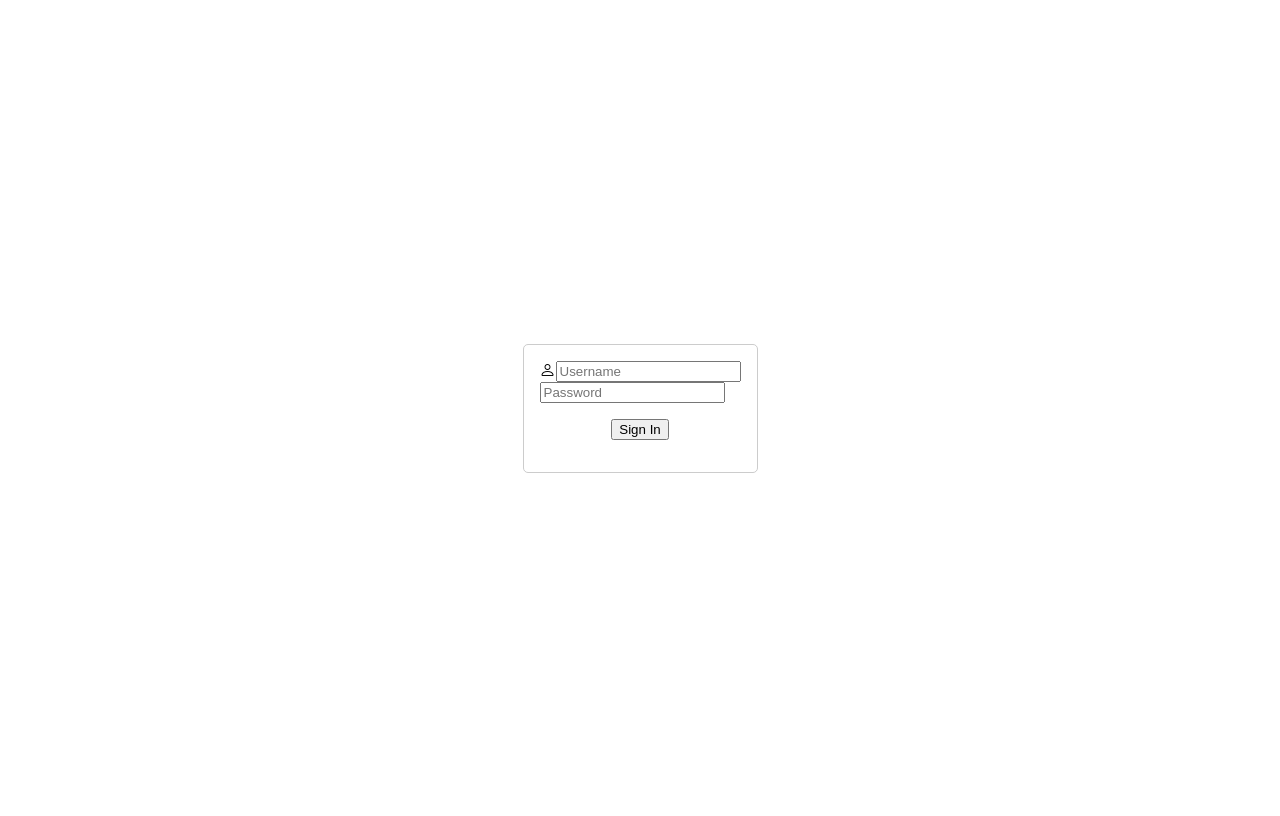
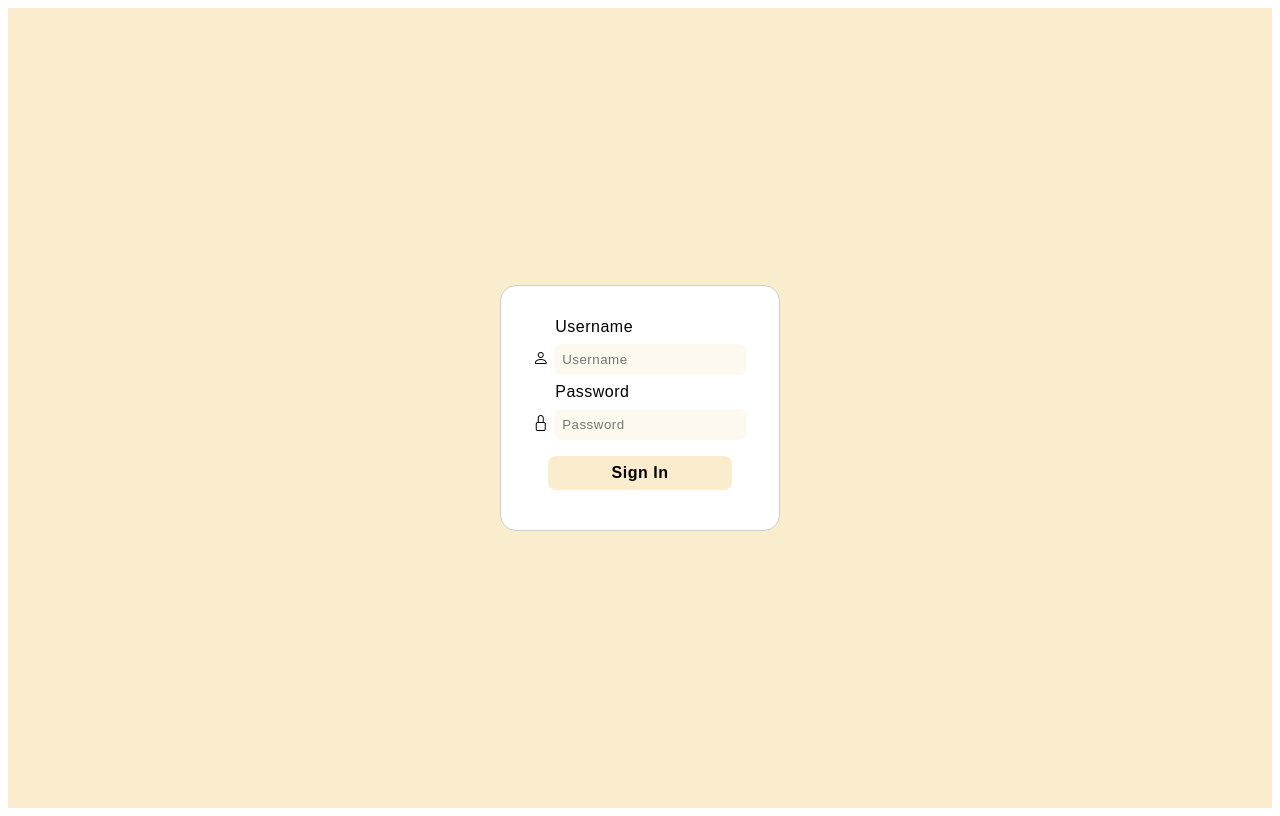
Before and after one commit to TIGERS-KZ/tigers, an Angular app in the folder segment/: page / in a window 1280 px wide. Built offline with nearby package versions, Linux system fonts and the light colour scheme.

Commit message:
third commit

```diff
--- a/segment/src/app/signin/signin.component.css
+++ b/segment/src/app/signin/signin.component.css
@@ -4,17 +4,32 @@
     justify-content: center;
     align-items: center;
     height: 100vh;
+    background: #FAEDCD;
 }
 #form {
     display: block;
     margin: auto;
     border: 1px solid #ccc;
-    border-radius: 5px;
-    padding: 1rem;
+    border-radius: 1rem;
+    padding: 2rem;
+    background: #fff;
+}
+form *{
+    font-family: 'Poppins',sans-serif;
+    color: #000;
+    letter-spacing: 0.5px;
+    outline: none;
+    border: none;
 }
 .btn {
     display: block;
-    margin: 1rem auto;
+    margin: .5rem auto;
+    padding: .5rem 4rem;
+    border-radius: .5rem;
+    border: none;
+    background: #FAEDCD;
+    font-weight: 700;
+    font-size: 1rem;
 }
 .user {
     display: inline-block;
@@ -22,4 +37,21 @@
 }
 .bi.bi-person {
     display: inline;
+    margin-right: .3rem;
 }
+.bi.bi-lock {
+    align-items: center;
+    margin-right: .3rem;
+}
+input {
+    margin: .5rem auto;
+    padding: .5rem;
+    border-radius: .5rem;
+    border: none;
+    background: #faedcd59;
+}
+label {
+    display: block;
+    font-weight: 525;
+    margin-left: 1.4rem;
+}
--- a/segment/src/app/signin/signin.component.html
+++ b/segment/src/app/signin/signin.component.html
@@ -1,10 +1,13 @@
 <div class="main">
     <form id="form" (ngSubmit)="onSubmit()">
         <div class="user">
+            <label for="username">Username</label>
             <i class="bi bi-person"></i>
             <input type="text" id="username" placeholder="Username" name="username" [(ngModel)]="username">
         </div>
         <div class="pass">
+            <label for="password">Password</label>
+            <i class="bi bi-lock"></i>
             <input type="password" id="password" placeholder="Password" name="password" [(ngModel)]="password">
         </div>
         <button class="btn" type="submit">Sign In</button>
```
